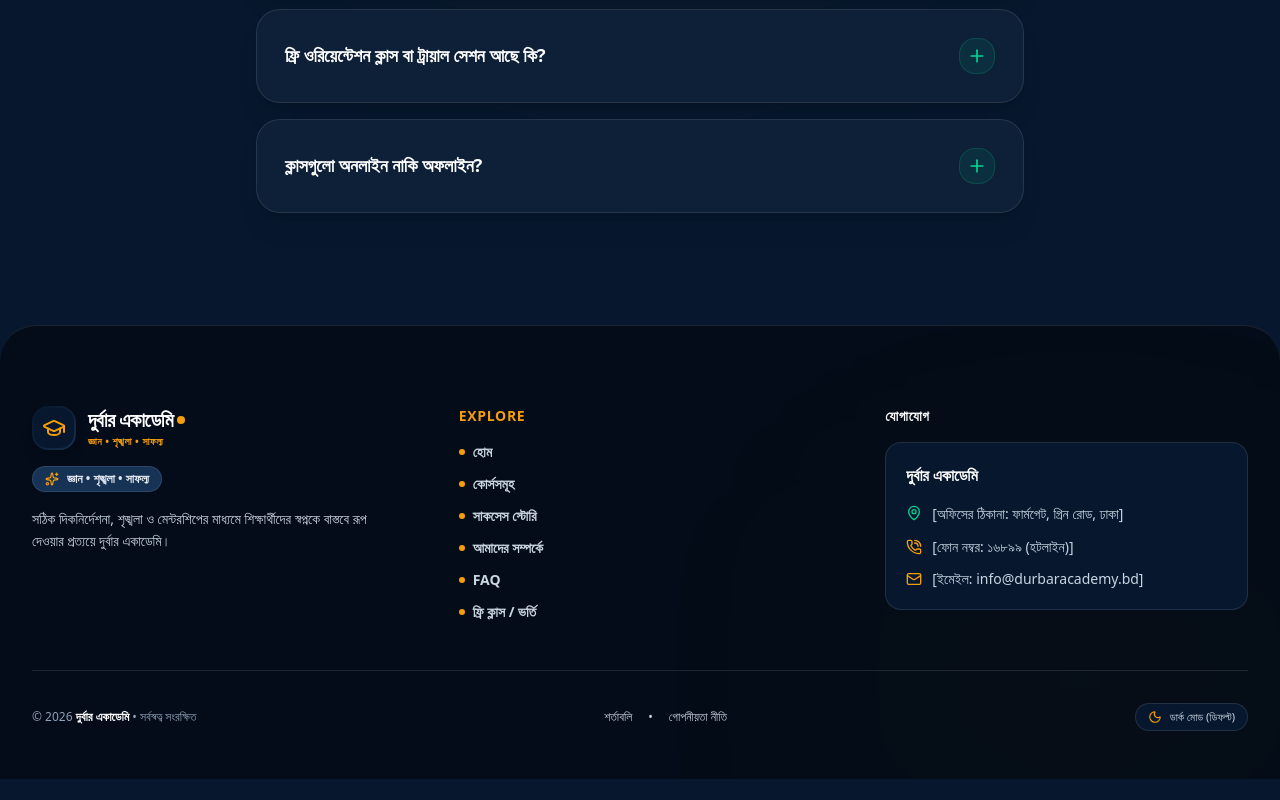
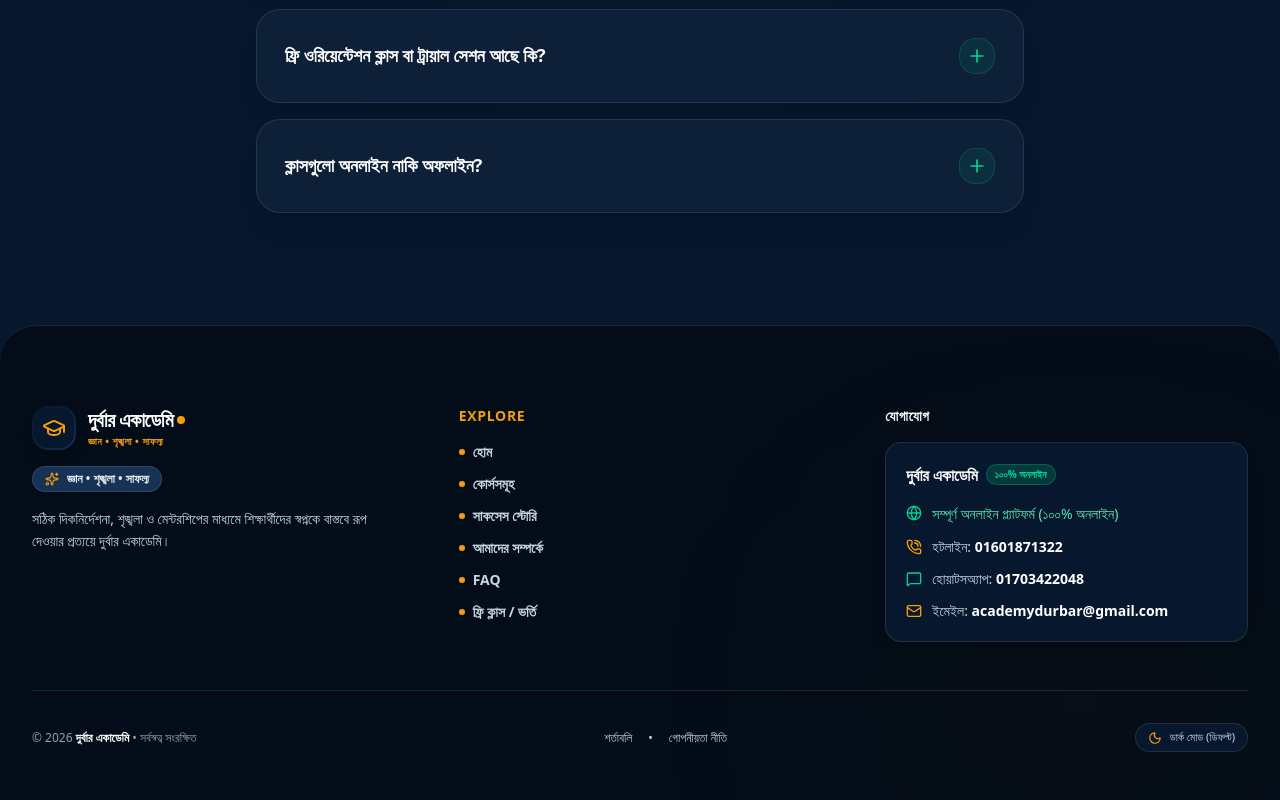
Before and after one commit to Sabbir-123/durbarAcademy, a Next.js app: page / in a window 1280 px wide. Shown: the part 8586-9386 px from the top of the page. Before the commit the page ends 9365 px from the top, so only its background shows below. Built offline with nearby package versions, Linux system fonts and the light colour scheme; no server answers; the database is empty.

Commit message:
Update footer contact details to 100% online platform with updated phone, whatsapp, and email

```diff
--- a/src/components/Footer.tsx
+++ b/src/components/Footer.tsx
@@ -2,7 +2,7 @@
 
 import Link from "next/link";
 import { motion } from "framer-motion";
-import { GraduationCap, PhoneCall, Mail, MapPin, Moon, Sparkles } from "lucide-react";
+import { GraduationCap, PhoneCall, Mail, Globe, MessageSquare, Moon, Sparkles } from "lucide-react";
 import { SITE_CONFIG } from "@/config/siteConfig";
 
 interface FooterProps {
@@ -29,13 +29,13 @@ export default function Footer({ onOpenRegisterModal }: FooterProps) {
         {/* TOP FOOTER: 3 Major Columns */}
         <div className="grid grid-cols-1 md:grid-cols-2 lg:grid-cols-3 gap-10 lg:gap-16">
 
-          {/* LEFT COLUMN (From Left) */}
+          {/* LEFT COLUMN */}
           <motion.div
-            initial={{ opacity: 0, x: -60 }}
-            whileInView={{ opacity: 1, x: 0 }}
-            viewport={{ once: false, amount: 0.2 }}
-            transition={{ duration: 0.7, ease: [0.22, 1, 0.36, 1] }}
-            className="space-y-4"
+            initial={{ opacity: 0, y: 25 }}
+            whileInView={{ opacity: 1, y: 0 }}
+            viewport={{ once: false, amount: 0.15 }}
+            transition={{ duration: 0.5, ease: [0.22, 1, 0.36, 1] }}
+            className="space-y-4 transform-gpu"
           >
             {/* Official Logo */}
             <Link href="/" className="flex items-center gap-3 group">
@@ -67,13 +67,13 @@ export default function Footer({ onOpenRegisterModal }: FooterProps) {
             </p>
           </motion.div>
 
-          {/* MIDDLE COLUMN: Explore Links (From Bottom) */}
+          {/* MIDDLE COLUMN: Explore Links */}
           <motion.div
-            initial={{ opacity: 0, y: 40 }}
+            initial={{ opacity: 0, y: 25 }}
             whileInView={{ opacity: 1, y: 0 }}
-            viewport={{ once: false, amount: 0.2 }}
-            transition={{ duration: 0.7, delay: 0.1, ease: [0.22, 1, 0.36, 1] }}
-            className="space-y-4"
+            viewport={{ once: false, amount: 0.15 }}
+            transition={{ duration: 0.5, delay: 0.1, ease: [0.22, 1, 0.36, 1] }}
+            className="space-y-4 transform-gpu"
           >
             <h4 className="text-sm font-bold text-[#F59E0B] uppercase tracking-wider">
               Explore
@@ -110,36 +110,44 @@ export default function Footer({ onOpenRegisterModal }: FooterProps) {
             </ul>
           </motion.div>
 
-          {/* RIGHT COLUMN: Contact Info (From Right) */}
+          {/* RIGHT COLUMN: Contact Info */}
           <motion.div
-            initial={{ opacity: 0, x: 60 }}
-            whileInView={{ opacity: 1, x: 0 }}
-            viewport={{ once: false, amount: 0.2 }}
-            transition={{ duration: 0.7, delay: 0.2, ease: [0.22, 1, 0.36, 1] }}
-            className="space-y-4"
+            initial={{ opacity: 0, y: 25 }}
+            whileInView={{ opacity: 1, y: 0 }}
+            viewport={{ once: false, amount: 0.15 }}
+            transition={{ duration: 0.5, delay: 0.2, ease: [0.22, 1, 0.36, 1] }}
+            className="space-y-4 transform-gpu"
           >
             <h4 className="text-sm font-bold text-white uppercase tracking-wider">
               যোগাযোগ
             </h4>
 
-            <div className="space-y-3 text-xs sm:text-sm text-slate-300 bg-[#07182E] p-5 rounded-2xl border border-white/10">
-              <div className="font-bold text-white text-base">
-                {SITE_CONFIG.name}
+            <div className="space-y-3 text-xs sm:text-sm text-slate-300 bg-[#07182E] p-5 rounded-2xl border border-white/10 shadow-lg">
+              <div className="font-bold text-white text-base flex items-center gap-2">
+                <span>{SITE_CONFIG.name}</span>
+                <span className="text-[10px] font-extrabold px-2 py-0.5 rounded-full bg-emerald-500/20 text-emerald-400 border border-emerald-500/30">
+                  ১০০% অনলাইন
+                </span>
               </div>
 
               <div className="flex items-start gap-2.5 pt-1">
-                <MapPin className="w-4 h-4 text-emerald-400 shrink-0 mt-0.5" />
-                <span className="leading-relaxed">{SITE_CONFIG.contact.address}</span>
+                <Globe className="w-4 h-4 text-emerald-400 shrink-0 mt-0.5" />
+                <span className="leading-relaxed font-medium text-emerald-300">{SITE_CONFIG.contact.platformStatus}</span>
               </div>
 
               <div className="flex items-center gap-2.5">
                 <PhoneCall className="w-4 h-4 text-[#F59E0B] shrink-0" />
-                <span>{SITE_CONFIG.contact.phone}</span>
+                <span>হটলাইন: <a href={`tel:${SITE_CONFIG.contact.phone}`} className="text-white hover:text-[#F59E0B] font-bold">{SITE_CONFIG.contact.phone}</a></span>
+              </div>
+
+              <div className="flex items-center gap-2.5">
+                <MessageSquare className="w-4 h-4 text-emerald-400 shrink-0" />
+                <span>হোয়াটসঅ্যাপ: <a href={`https://wa.me/88${SITE_CONFIG.contact.whatsapp}`} target="_blank" rel="noopener noreferrer" className="text-white hover:text-emerald-400 font-bold">{SITE_CONFIG.contact.whatsapp}</a></span>
               </div>
 
               <div className="flex items-center gap-2.5">
                 <Mail className="w-4 h-4 text-[#F59E0B] shrink-0" />
-                <span>{SITE_CONFIG.contact.email}</span>
+                <span>ইমেইল: <a href={`mailto:${SITE_CONFIG.contact.email}`} className="text-white hover:text-[#F59E0B] font-bold">{SITE_CONFIG.contact.email}</a></span>
               </div>
             </div>
           </motion.div>
--- a/src/config/siteConfig.ts
+++ b/src/config/siteConfig.ts
@@ -5,16 +5,14 @@ export const SITE_CONFIG = {
   description:
     "সঠিক দিকনির্দেশনা, শৃঙ্খলা ও মেন্টরশিপের মাধ্যমে শিক্ষার্থীদের স্বপ্নকে বাস্তবে রূপ দেওয়ার প্রত্যয়ে দুর্বার একাডেমি।",
 
-  // Configurable Contact Placeholders
+  // Configurable Contact Info
   contact: {
-    address: "[অফিসের ঠিকানা: ফার্মগেট, গ্রিন রোড, ঢাকা]",
-    phone: "[ফোন নম্বর: ১৬৮৯৯ (হটলাইন)]",
-    email: "[ইমেইল: info@durbaracademy.bd]",
-    branches: [
-      { city: "ঢাকা", detail: "ফার্মগেট ও উত্তরা শাখা" },
-      { city: "চট্টগ্রাম", detail: "চকবাজার ও জিইসি মোড়" },
-      { city: "রাজশাহী", detail: "সেন্ট্রাল পয়েন্ট মোড়" },
-    ],
+    platformStatus: "সম্পূর্ণ অনলাইন প্ল্যাটফর্ম (১০০% অনলাইন)",
+    address: "বাংলাদেশ (সারাদেশ থেকে অনলাইন লাইভ ক্লাস ও এক্সামে অংশগ্রহণ)",
+    phone: "01601871322",
+    whatsapp: "01703422048",
+    email: "academydurbar@gmail.com",
+    branches: [],
   },
 
   copyrightYear: 2026,
```
